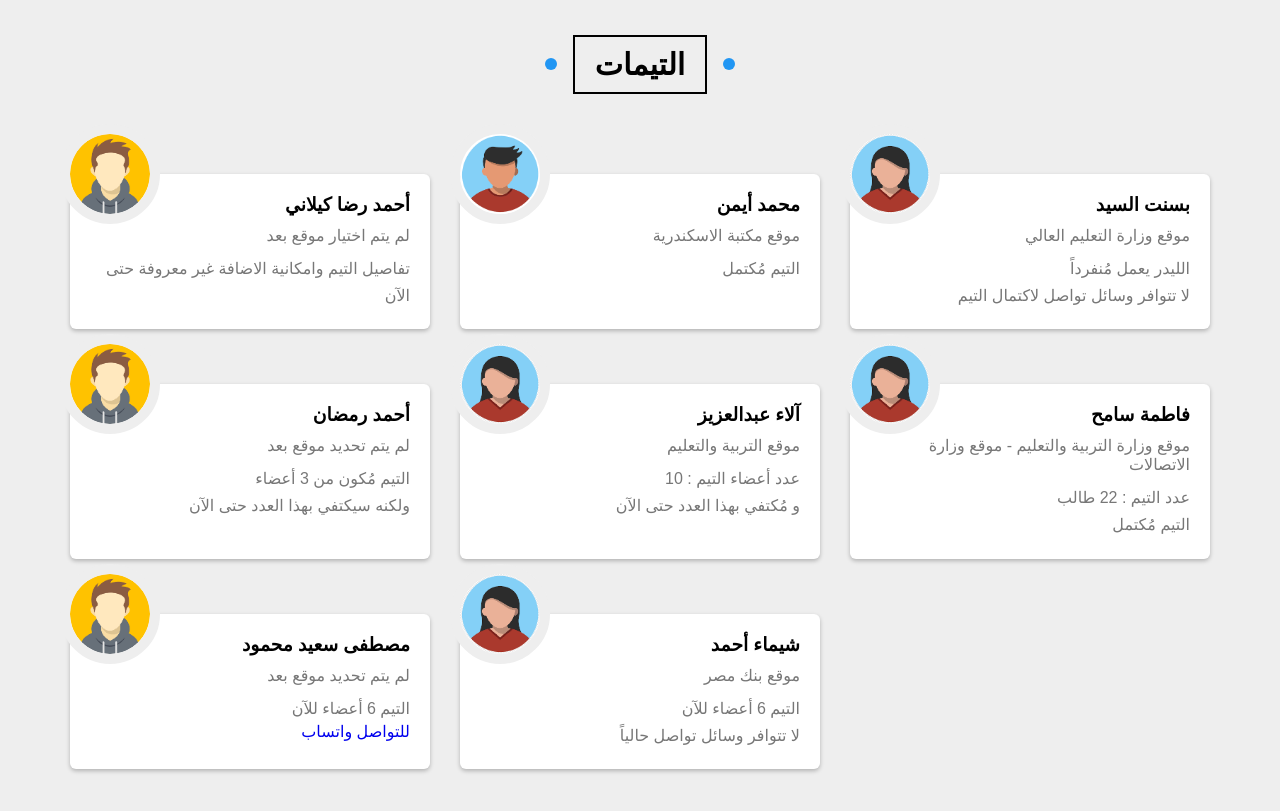
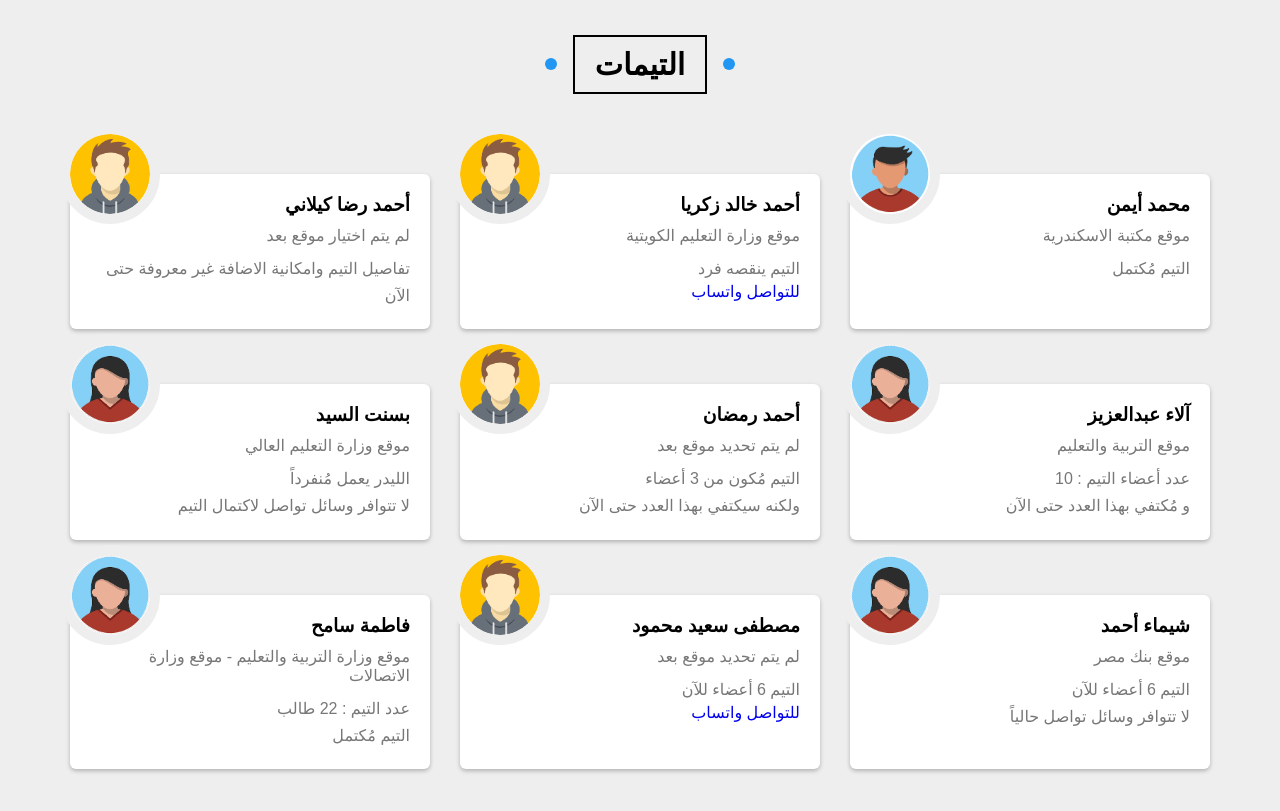
Before and after one commit to ahmedkilany123/dr-badawia, a plain HTML site: page index.html in a window 1280 px wide. Shown: the part 3080-3891 px from the top of the page. Drawn offline with Linux system fonts and the light colour scheme; a script that the page names is missing; a small style sheet from the web is missing.

Commit message:
Add files via upload

```diff
--- a/index.html
+++ b/index.html
@@ -208,6 +208,17 @@
 				</div>
 
 				<div class="box">
+					<img src="img/av1.png" alt="">
+					<h3>أحمد خالد زكريا </h3>
+					<span class="title">موقع وزارة التعليم الكويتية</span>
+
+					<p>
+					التيم ينقصه فرد
+					</p>
+					<a href="https://wa.me/2001090094168" target="_blank">للتواصل واتساب</a>
+				</div>
+
+				<div class="box">
 					<img src="img/av2.png" alt="">
 					<h3>محمد أيمن</h3>
 					<span class="title">موقع مكتبة الاسكندرية</span>
```
